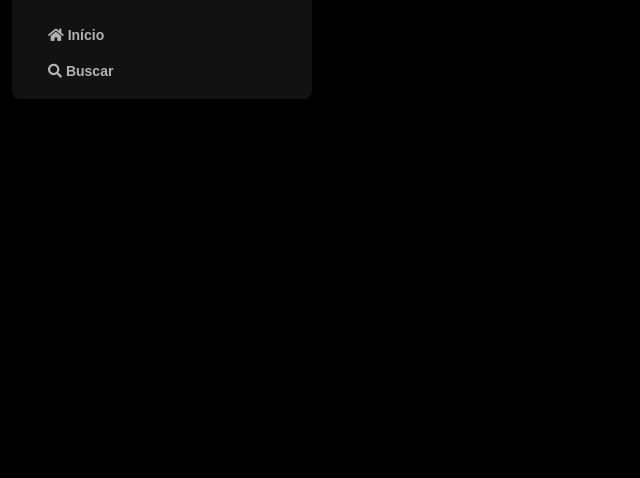
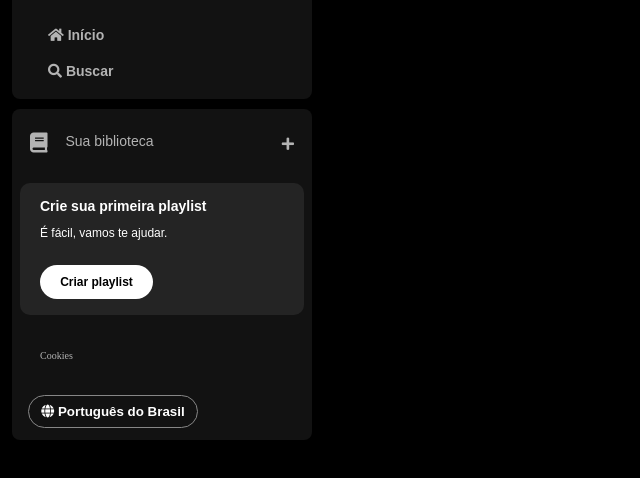
Before and after one commit to bibiritriz/Spotify-Imers-o-Alura, a plain HTML site: page index.html in a window 1280 px wide. Shown: the part 74-552 px from the top of the page, without its empty margins (0-640 px from the left). Drawn offline with Linux system fonts and the light colour scheme.

Commit message:
Adicionando a parte da playlist, biblioteca, cookies e idioma

```diff
--- a/index.html
+++ b/index.html
@@ -1,28 +1,29 @@
 <!DOCTYPE html>
 <html lang="pt-BR">
+
 <head>
     <meta charset="UTF-8">
-  <meta name="viewport" content="width=[device-width], initial-scale=1.0">
-  <link rel="shortcut icon" href="assets/icons/favicon.png" type="image/png">
+    <meta name="viewport" content="width=device-width, initial-scale=1.0">
     <title>Spotify Imersão</title>
 
     <link rel="stylesheet" href="reset.css">
-  <link rel="stylesheet" href="styles.css">
+    <link rel="stylesheet" href="style.css">
 
     <link rel="stylesheet" href="https://use.fontawesome.com/releases/v5.15.4/css/solid.css"
         integrity="sha384-Tv5i09RULyHKMwX0E8wJUqSOaXlyu3SQxORObAI08iUwIalMmN5L6AvlPX2LMoSE" crossorigin="anonymous" />
     <link rel="stylesheet" href="https://use.fontawesome.com/releases/v5.15.4/css/fontawesome.css"
         integrity="sha384-jLKHWM3JRmfMU0A5x5AkjWkw/EYfGUAGagvnfryNV3F9VqM98XiIH7VBGVoxVSc7" crossorigin="anonymous" />
+
 </head>
+
 <body>
     <div class="sidebar">
         <nav class="sidebar__navigation">
             <div class="logo">
                 <a href="">
-          <img src="./assets/icons/logo-spotify.png" alt="logo do spotify">
+                    <img src="./assets/icons/logo-spotify.png" alt="Logo" />
                 </a>
             </div>
-        <div>
             <ul>
                 <li>
                     <a href="">
@@ -37,9 +38,35 @@
                     </a>
                 </li>
             </ul>
+        </nav>
+        <div class="library">
+            <div class="library__content">
+                <button class="library__button">
+                    <span class="fa fas fa-book"></span>
+                    <span>Sua biblioteca</span>
+                </button>
+                <span class="fa fa-plus"></span>
+            </div>
+            <section class="section-playlist">
+                <div class="section-playlist__content">
+                    <span class="text title">Crie sua primeira playlist</span>
+                    <span class="text subtitle">É fácil, vamos te ajudar.</span>
+                    <button class="section-playlist__button">
+                        <span>Criar playlist</span>
+                    </button>
+                </div>
+            </section>
+            <div class="cookies">
+                <a href="">Cookies</a>
+            </div>
+            <div class="languages">
+                <button class="languages__button">
+                    <span class="fa fa-globe"></span>
+                    <span>Português do Brasil</span>
+                </button>
             </div>
         </div>
-    </nav>
     </div>
 </body>
+
 </html>
--- a/reset.css
+++ b/reset.css
@@ -1,6 +1,6 @@
 /* http://meyerweb.com/eric/tools/css/reset/
-   v2.0 | 20110126
-   License: none (public domain)
+  v2.0 | 20110126
+  License: none (public domain)
 */
 
 html, body, div, span, applet, object, iframe,
@@ -20,7 +20,6 @@ time, mark, audio, video {
 	padding: 0;
 	border: 0;
 	font-size: 100%;
-	font: inherit;
 	vertical-align: baseline;
 }
 /* HTML5 display-role reset for older browsers */
@@ -46,3 +45,7 @@ table {
 	border-collapse: collapse;
 	border-spacing: 0;
 }
+button {
+  border: none;
+  cursor: pointer;
+}
--- /dev/null
+++ b/style.css
@@ -0,0 +1,175 @@
+body {
+  background-color: black;
+}
+
+.teste {
+  position: fixed;
+  top: 0px;
+  left: 0px;
+  bottom: 0px;
+}
+
+.sidebar {
+  position: fixed;
+  top: 0px;
+  left: 0px;
+  bottom: 0px;
+  padding: 12px;
+  width: 300px;
+}
+
+.sidebar__navigation {
+  background-color: #121212;
+  border-radius: 8px;
+  padding: 16px 0px 0px 16px;
+}
+
+.sidebar__navigation .logo {
+  background: #121212;
+  display: flex;
+  border-radius: 8px;
+  padding: 16px 0px 0px 16px;
+}
+
+.sidebar__navigation .logo img {
+  width: 80px;
+}
+
+.sidebar nav ul {
+  margin-top: 20px;
+  padding: 0px 20px 10px 20px;
+}
+
+.sidebar nav ul li {
+  padding: 10px 0px;
+}
+
+.sidebar nav ul li a {
+  color: #b3b3b3;
+  text-decoration: none;
+  font-weight: 600;
+  font-size: 14px;
+  font-family: "DM Sans", sans-serif;
+}
+
+.library {
+  background-color: #121212;
+  border-radius: 8px;
+  display: flex;
+  justify-content: space-between;
+  flex-direction: column;
+  padding: 4px 8px;
+  color: #b3b3b3;
+  font-size: 14px;
+  font-weight: 600;
+  margin-top: 10px;
+}
+
+.library .library__content {
+  display: flex;
+  justify-content: space-between;
+}
+
+.library .library__button {
+  display: flex;
+  margin-right: 10px;
+  color: #b3b3b3;
+  background-color: transparent;
+  border: 0px;
+  font-size: 14px;
+  font-family: "DM Sans", sans-serif;
+  text-align: center;
+  text-decoration: none;
+  text-transform: none;
+  padding: 20px 10px;
+}
+
+.library .library__button .fa{
+  font-size: 20px;
+  font-weight: 300;
+  color:#b3b3b3;
+  margin-right: 10px;
+  padding-right: 8px;
+}
+
+.library .library__content .fa-plus{
+  margin: 24px 10px;
+}
+
+.section-playlist{
+  display: flex;
+  align-items: flex-start;
+  justify-content: space-between;
+  gap: 20px;
+  background-color: #242424;
+  font-weight: 600;
+  font-size: 14px;
+  margin: 8px 0px;
+  padding: 16px 20px;
+  border-radius: 10px;
+}
+
+.section-playlist .section-playlist__content{
+  display: flex;
+  flex-direction: column;
+}
+
+.section-playlist__content .text{
+  padding-bottom: 14px;
+  font-family: "DM sans", sans-serif;
+  color: #fff;
+}
+
+.section-playlist__content .title{
+  font-weight: 700;
+}
+
+.section-playlist__content .subtitle{
+  font-weight: 500;
+  font-size: 12px;
+}
+
+.section-playlist__content .section-playlist__button{
+  display: flex;
+  justify-content: center;
+  background-color: #fff;
+  color: #000;
+  border-radius: 20px;
+  font-size: 12px;
+  font-weight: 700;
+  font-family: "DM sans", sans-serif;
+  text-decoration: none;
+  text-transform: none;
+  padding: 10px;
+  margin-top: 12px;
+  border: 0px;
+  width: 113px;
+}
+
+.sidebar .cookies{
+  margin: 25px 20px;
+}
+
+.sidebar .cookies a{
+  color: #b3b3b3;
+  font-weight: 500;
+  font-size: 10px;
+  text-decoration: none;
+}
+
+.sidebar .cookies a:hover{
+  text-decoration: underline;
+}
+
+.languages .languages__button{
+  align-items: center;
+  background-color: transparent;
+  border: 1px solid #878787;
+  color: #fff;
+  font-weight: bold;
+  cursor: pointer;
+  width: 170px;
+  margin: 8px;
+  padding: 8px;
+  border-radius: 20px;
+}
--- a/styles.css
+++ /dev/null
@@ -1,46 +0,0 @@
-body{
-  background-color: black;
-}
-
-.sidebar{
-  position: fixed;
-  top: 0;
-  left: 0;
-  bottom: 0;
-  padding: 12px;
-  width: 300px;
-}
-
-.sidebar__navigation{
-  background-color: #121212;
-  border-radius: 8px;
-  padding: 16px 0 0 16px;
-}
-
-.sidebar__navigation .logo{
-  background: #121212;
-  display: flex;
-  border-radius: 8px;
-  padding: 16px 0 0 16px;
-}
-
-.sidebar__navigation .logo img {
-  width: 80px;
-}
-
-.sidebar nav ul {
-  margin-top: 20px;
-  padding: 0 20px 10px 20px;
-}
-
-.sidebar nav ul li{
-  padding: 10px 0;
-}
-
-.sidebar nav ul li a{
-  color: #b3b3b3;
-  text-decoration: none;
-  font-weight: 600;
-  font-size: 14px;
-  font-family: "DM Sans", sans-serif;
-}
```
Lines whose indentation alone changed are shown as unchanged.
